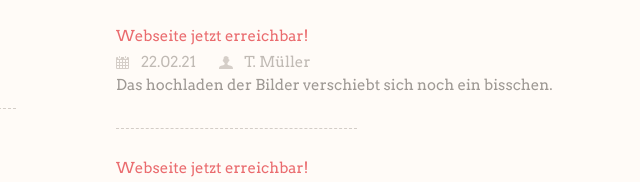
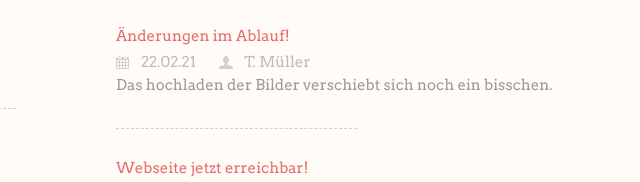
Before and after one commit to td00/rabenspassfasching2021, a plain HTML site: page mitmachen.html in a window 1280 px wide. Shown: the part 418-600 px from the top of the page, 639-1279 px from the left. Drawn offline with Linux system fonts and the light colour scheme.

```diff
--- a/mitmachen.html
+++ b/mitmachen.html
@@ -91,7 +91,7 @@
 						<h3>Neuigkeiten</h3>
 						<ul>
 						<li class="box">
-							<h4><a href="#">Webseite jetzt erreichbar!</a></h4>
+							<h4><a href="#">&Auml;nderungen im Ablauf!</a></h4>
 							<div class="metadata">
 								<time datetime="2021-02-22">22.02.21</time>
 								<span>T. M&uuml;ller</span>
```
